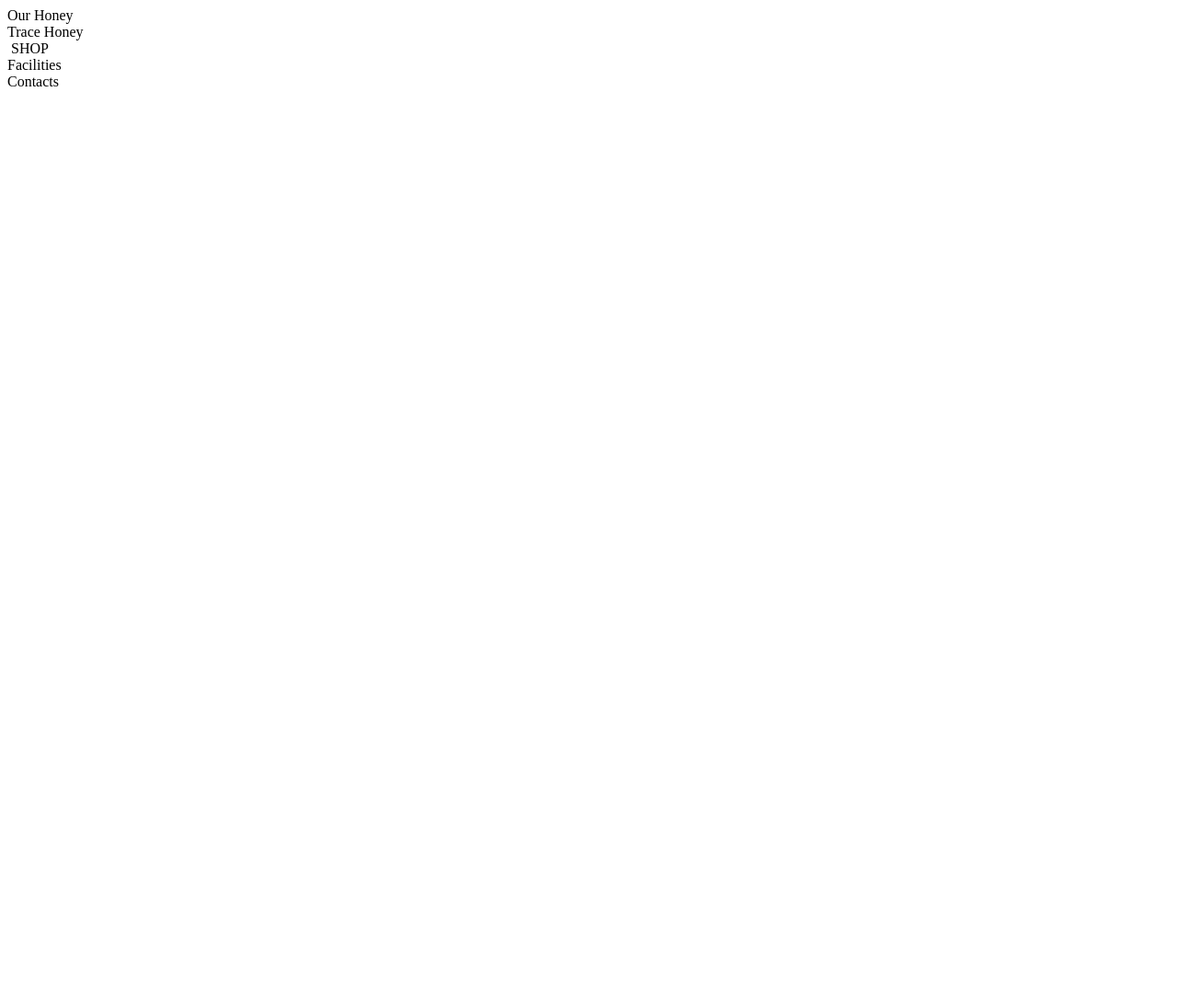
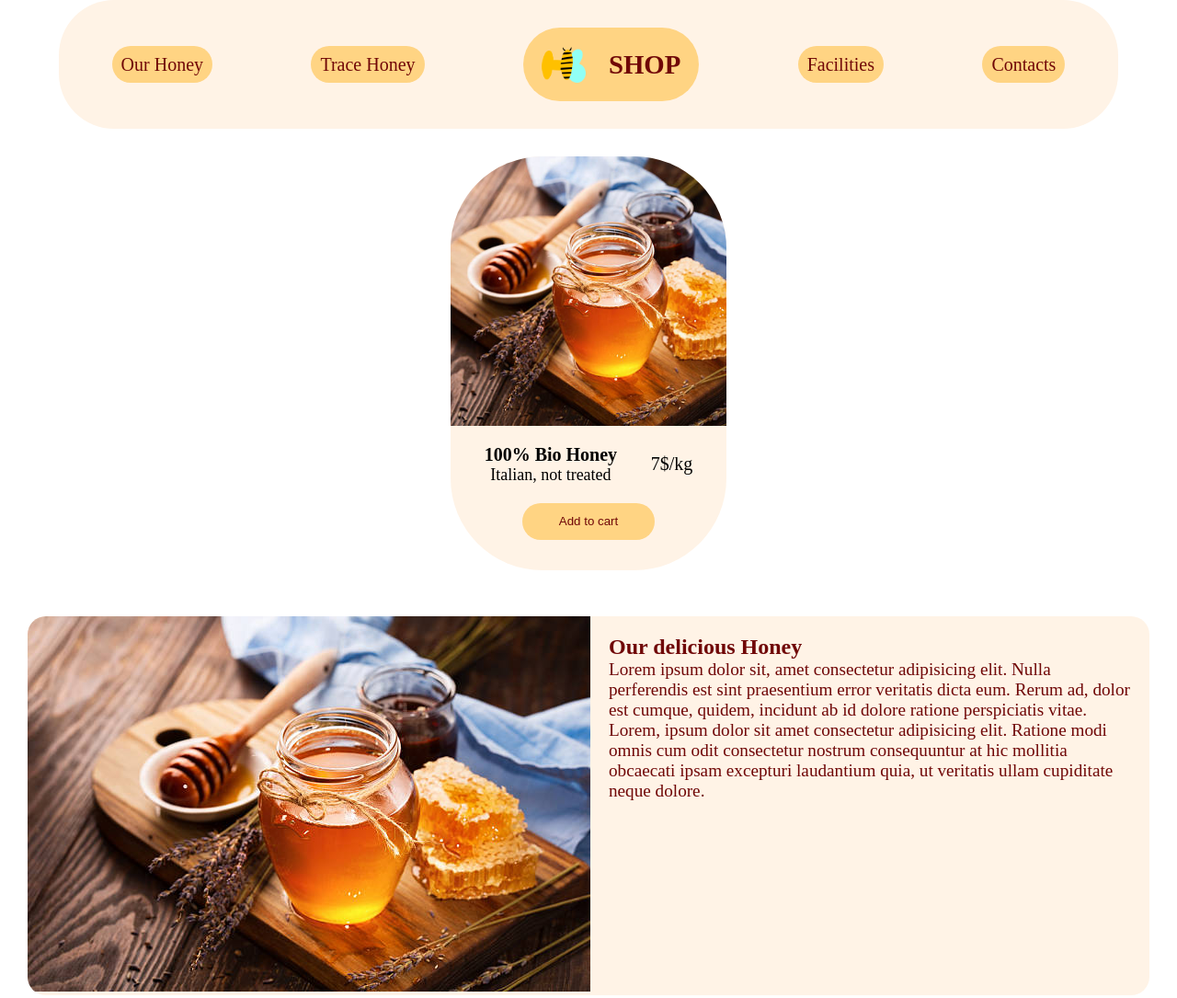
Before and after one commit to ToniBlaze/Modulo-3, a plain HTML site: page D2/Esercizio Flex/index.html in a window 1280 px wide. Shown: the whole page at 92% size. Before the commit the page ends 800 px from the top, so only its background shows below. Drawn offline with Linux system fonts and the light colour scheme.

Commit message:
Esercizio finito!!

```diff
--- a/D2/Esercizio Flex/index.html
+++ b/D2/Esercizio Flex/index.html
@@ -8,26 +8,55 @@
     <link rel="stylesheet" href="style.css">
 </head>
 <body>
-    <nav>
-        <div class="little">
-            <span class="navText">Our Honey</span>
-        </div>
-        <div class="little">
-            <span class="navText">Trace Honey</span>
-        </div>
-        <div id="shop">
-            <img src="" alt="">
-            <span>SHOP</span>
-        </div>
-        <div class="little">
-            <span class="navText">Facilities</span>
-        </div>
-        <div class="little">
-            <span class="navText">Contacts</span>
+    <nav class="flexCenter">
+        <div class="navigation">
+            <div class="little flexCenter">
+                <span class="navText flexCenter">Our Honey</span>
+            </div>
+            <div class="little flexCenter">
+                <span class="navText flexCenter">Trace Honey</span>
+            </div>
+            <div id="shop">
+                <img src="assets\logo.png" alt="">
+                <span><b>SHOP</b></span>
+            </div>
+            <div class="little flexCenter">
+                <span class="navText flexCenter">Facilities</span>
+            </div>
+            <div class="little flexCenter">
+                <span class="navText flexCenter">Contacts</span>
+            </div>
         </div>
     </nav>
 
     <main>
+        <div id="cardContainer">
+            <div class="imgCard">
+                <img src="assets\honey.jpg" alt="">
+            </div>
+            <div class="textCard">
+                <div class="text">
+                    <h4>100% Bio Honey</h4>
+                    <span>Italian, not treated</span>
+                </div>
+                <div class="price">
+                    <span>7$/kg</span>
+                </div>
+            </div>
+            <div class="buttonContainer">
+            <button class="little addToCart">Add to cart</button>
+            </div>
+        </div>
+
+        <article>
+            <div class="articleImg">
+                <img src="assets\honey.jpg" alt="">
+            </div>
+            <div class="articleText">
+                <h4>Our delicious Honey</h4>
+                <p>Lorem ipsum dolor sit, amet consectetur adipisicing elit. Nulla perferendis est sint praesentium error veritatis dicta eum. Rerum ad, dolor est cumque, quidem, incidunt ab id dolore ratione perspiciatis vitae. Lorem, ipsum dolor sit amet consectetur adipisicing elit. Ratione modi omnis cum odit consectetur nostrum consequuntur at hic mollitia obcaecati ipsam excepturi laudantium quia, ut veritatis ullam cupiditate neque dolore.</p>
+            </div>
+        </article>
 
     </main>
 
--- a/D2/Esercizio Flex/style.css
+++ b/D2/Esercizio Flex/style.css
@@ -0,0 +1,141 @@
+* {
+    margin: 0;
+}
+
+nav {
+    width: 90vw ;
+    height: 15vh;
+    min-height: 100px;
+    min-width: fit-content;
+
+    padding: 10px 0;
+    background-color: rgb(255, 243, 230);
+    border-radius: 60px;
+    margin: 0 auto;
+    font-size: 20px;
+}
+
+.flexCenter {
+    display: flex;
+    justify-content: center;
+    align-items: center;
+}
+
+.navigation {
+    width: 90%;
+    display: flex;
+    justify-content: space-between;
+    align-items: center;
+}
+
+.little {
+    height: 40px;
+    width: fit-content;
+    padding: 0 10px;
+    border-radius: 50px;
+    background-color: rgb(255, 212, 131);
+    color: rgb(112, 7, 7);
+    border: none;
+}
+
+#shop {
+    display: flex;
+    justify-content: center;
+    align-items: center;
+    height: fit-content;
+    padding: 20px;
+
+    border-radius: 50px;
+    background-color:rgb(255, 212, 131);
+    color: rgb(112, 7, 7);
+    font-size: 1.8rem;
+}
+
+#shop img {
+    height: 40px;
+    width: auto;
+    padding-right: 25px;
+}
+
+/* CARD */
+
+main {
+    display: flex;
+    flex-direction: column;
+    align-items: center;
+}
+
+#cardContainer {
+    height: 450px;
+    width: 300px;
+    border-radius: 100px;
+    overflow: hidden;
+    margin: 30px 0;
+    background-color:  rgb(255, 243, 230);
+}
+
+.imgCard {
+    height: 65%;
+}
+
+.imgCard img {
+    width: 100%;
+    height: 100%;
+    object-fit: cover;
+}
+
+.textCard {
+    display: flex;
+    justify-content: space-evenly;
+    align-items: center;
+    margin: 20px 0;
+    font-size: 20px;
+}
+.textCard .text span {
+    font-size: 18px;
+    display: flex;
+    justify-content: center;
+}
+
+.addToCart {
+    padding: 0 40px;
+}
+
+.buttonContainer {
+    display: flex;
+    justify-content: center;
+}
+
+/* ARTICLE */
+
+article {
+    display: flex;
+    background-color: rgb(255, 243, 230);
+    border-radius: 20px;
+    margin: 20px 30px;
+    overflow: hidden;
+    color: rgb(112, 7, 7);
+}
+
+.articleText {
+    padding: 20px;
+    font-size: 1.2rem;
+}
+
+.articleText h4 {
+    font-size: 1.5rem;
+}
+
+@media (max-width: 768px) {
+    article {
+        display: flex;
+        flex-direction: column;
+        align-items: center;
+        padding: 30px 15px;
+        background-color: rgb(255, 243, 230);
+        border-radius: 20px;
+        margin: 20px 30px;
+        overflow: hidden;
+        color: rgb(112, 7, 7);
+    }
+}
```
Also changed, not shown: D2/Esercizio Flex/assets/mock1.png (deleted), D2/Esercizio Flex/assets/profile.jpg (deleted).
